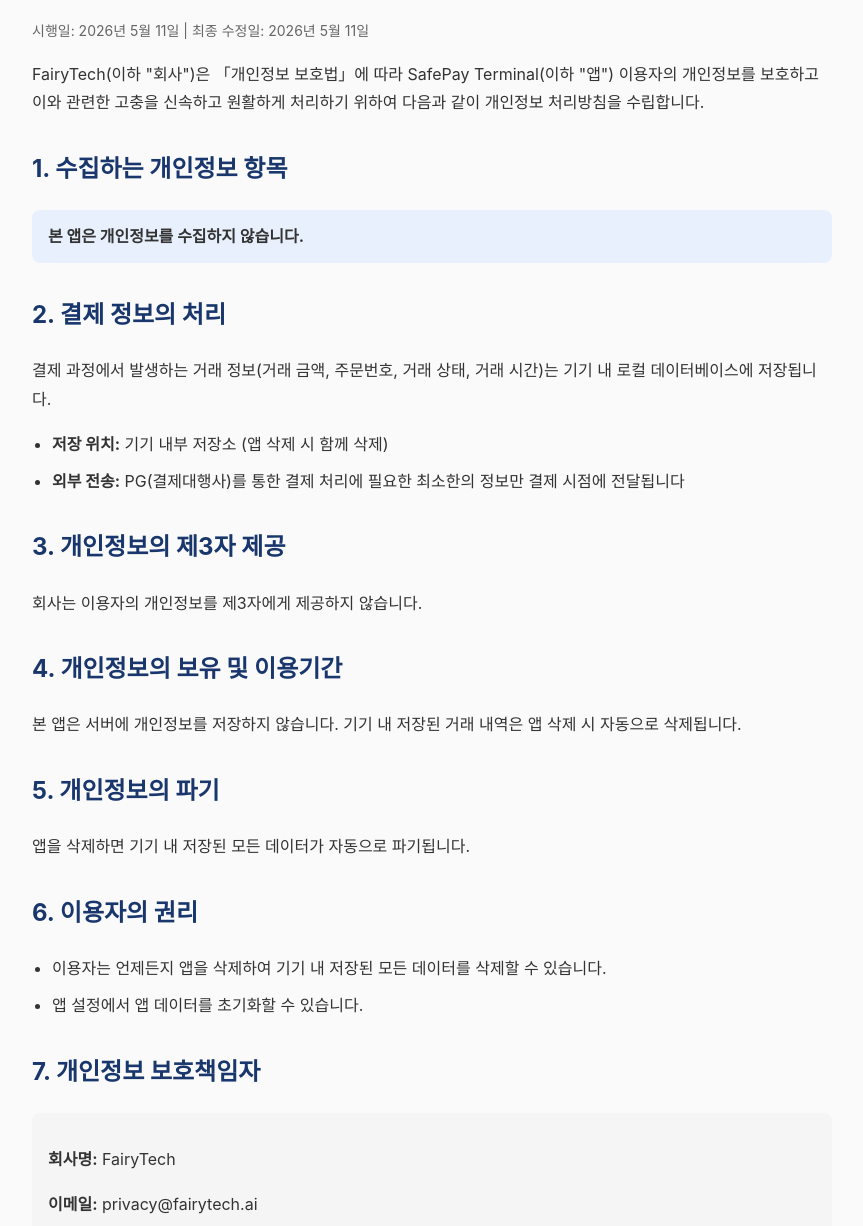
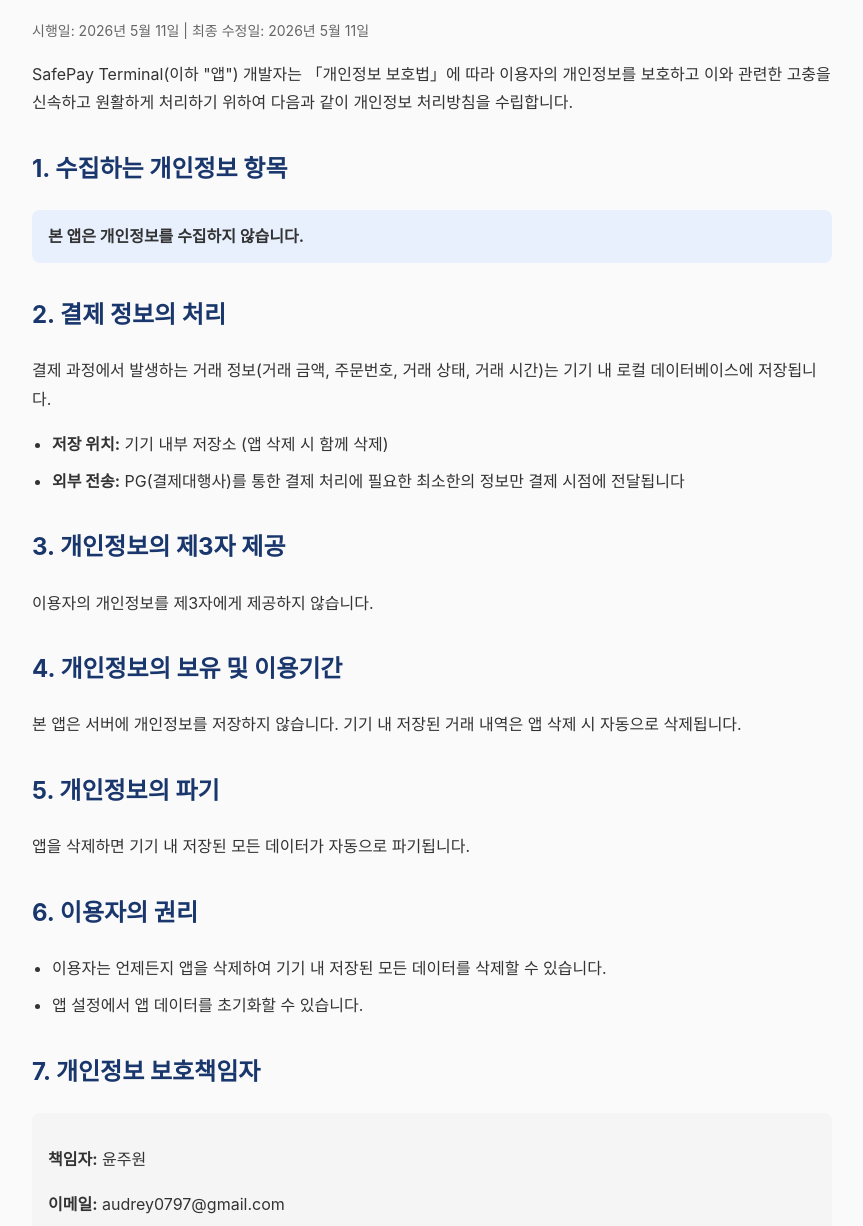
Before and after one commit to audrey-fairy/safepay-privacy, a plain HTML site: page index.html in a window 1280 px wide. Shown: the part 114-1340 px from the top of the page, without its empty margins (208-1071 px from the left). Drawn offline with Linux system fonts and the light colour scheme.

Commit message:
개인정보 보호책임자 수정

```diff
--- a/index.html
+++ b/index.html
@@ -27,7 +27,7 @@
     <h1>SafePay Terminal 개인정보 처리방침</h1>
     <p class="updated">시행일: 2026년 5월 11일 | 최종 수정일: 2026년 5월 11일</p>
 
-    <p>FairyTech(이하 "회사")은 「개인정보 보호법」에 따라 SafePay Terminal(이하 "앱") 이용자의 개인정보를 보호하고 이와 관련한 고충을 신속하고 원활하게 처리하기 위하여 다음과 같이 개인정보 처리방침을 수립합니다.</p>
+    <p>SafePay Terminal(이하 "앱") 개발자는 「개인정보 보호법」에 따라 이용자의 개인정보를 보호하고 이와 관련한 고충을 신속하고 원활하게 처리하기 위하여 다음과 같이 개인정보 처리방침을 수립합니다.</p>
 
     <h2>1. 수집하는 개인정보 항목</h2>
     <div class="highlight">
@@ -42,7 +42,7 @@
     </ul>
 
     <h2>3. 개인정보의 제3자 제공</h2>
-    <p>회사는 이용자의 개인정보를 제3자에게 제공하지 않습니다.</p>
+    <p>이용자의 개인정보를 제3자에게 제공하지 않습니다.</p>
 
     <h2>4. 개인정보의 보유 및 이용기간</h2>
     <p>본 앱은 서버에 개인정보를 저장하지 않습니다. 기기 내 저장된 거래 내역은 앱 삭제 시 자동으로 삭제됩니다.</p>
@@ -58,8 +58,8 @@
 
     <h2>7. 개인정보 보호책임자</h2>
     <div class="contact">
-        <p><strong>회사명:</strong> FairyTech</p>
-        <p><strong>이메일:</strong> privacy@fairytech.ai</p>
+        <p><strong>책임자:</strong> 윤주원</p>
+        <p><strong>이메일:</strong> audrey0797@gmail.com</p>
     </div>
 
     <h2>8. 개인정보 처리방침의 변경</h2>
```
